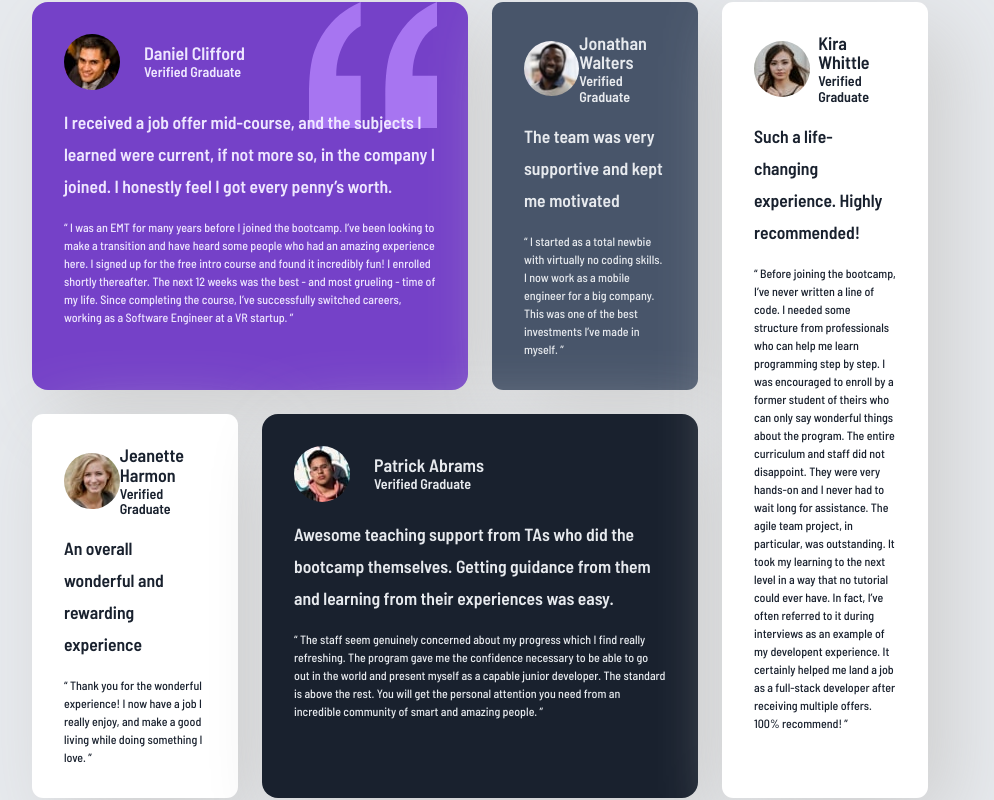
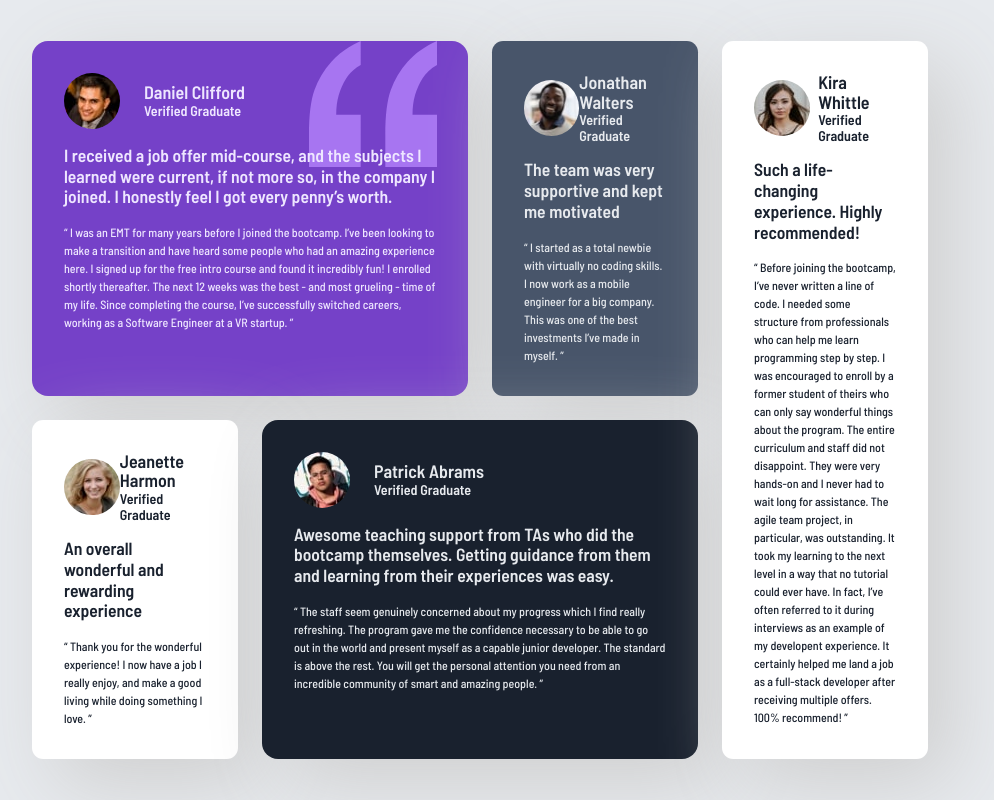
Before and after one commit to jayco01/testimonials-grid-section, a plain HTML site: page index.html in a window 1280 px wide. Shown: the whole page, without its empty margins (160-1154 px from the left). Drawn offline with Linux system fonts and the light colour scheme.

Commit message:
reduced line height of the bolded testimonial

```diff
--- a/styles.css
+++ b/styles.css
@@ -123,7 +123,7 @@ body {
 
 .testimonial__bold {
     font-size: clamp(1rem,1.1rem,1.2rem);
-    line-height: 2rem;
+    line-height: 1.3rem;
     margin: 1rem 0rem;
 }
 
```
